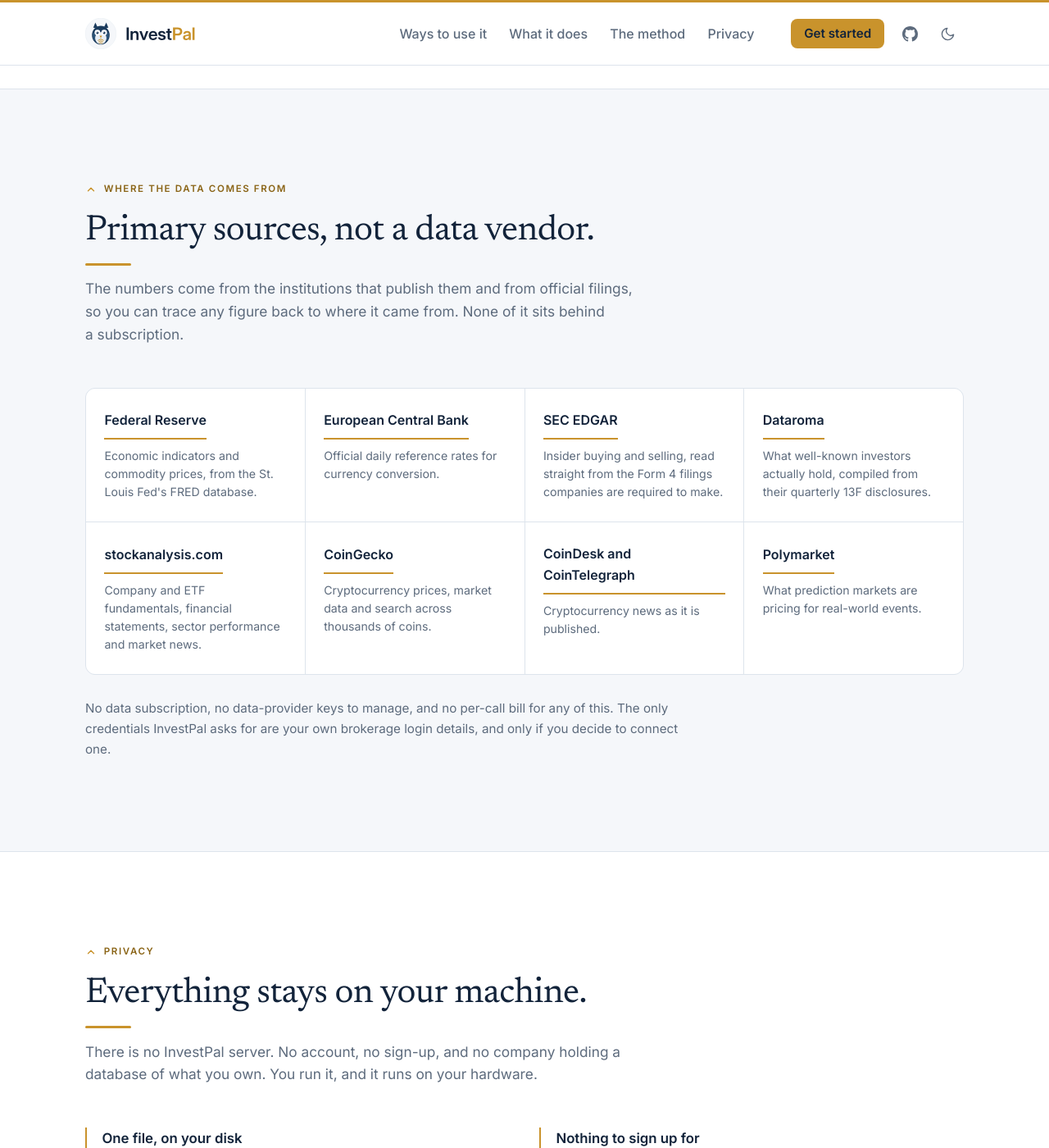
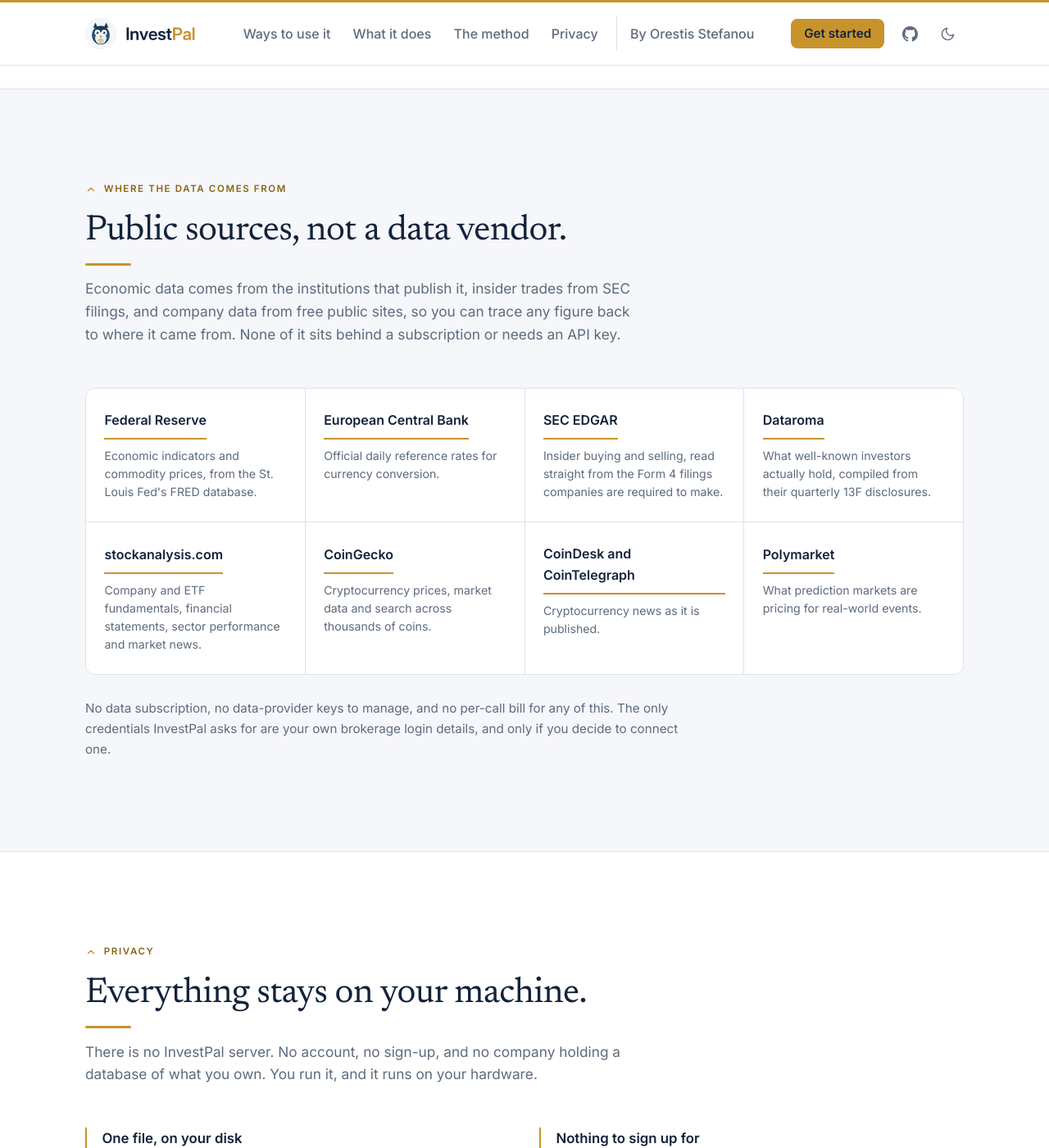
Before and after one commit to OrestisStefanou/OrestisStefanou.github.io, a Jekyll site: the page built from _pages/investpal.html, in a window 1280 px wide and 1400 px high, scrolled down 6527 px. Shown: the whole window at 82% size. Built offline with Jekyll 4.4.1, drawn with Linux system fonts in a browser that asks for light colours; some of the changed text lies outside the part shown.

Commit message:
Describe InvestPal's data as public sources and link back home
Three of the eight data sources are aggregators, so "primary sources"
overstated it. The heading, stat label, deck and page description now
say free public sources.

Adds a "By Orestis Stefanou" link to the top nav (wide screens) and
the mobile menu, and points the footer's "Blog" link at /writing/.

Co-Authored-By: Claude Opus 5.5 <noreply@anthropic.com>

```diff
--- a/_pages/investpal.html
+++ b/_pages/investpal.html
@@ -1,7 +1,7 @@
 ---
 layout: null
 title: InvestPal
-description: "InvestPal is an AI investment analyst that runs on your own machine. It researches any stock, ETF or coin from primary sources, follows fifteen written value-investing procedures, remembers your goals, and can connect to your own brokerage."
+description: "InvestPal is an AI investment analyst that runs on your own machine. It researches any stock, ETF or coin from free public sources, follows fifteen written value-investing procedures, remembers your goals, and can connect to your own brokerage."
 permalink: /investpal/
 ---
 <!DOCTYPE html>
@@ -97,6 +97,7 @@ if(t==='light'||t==='dark')d.setAttribute('data-theme',t);}catch(e){}})();
       <a class="nav-link" href="#features">What it does</a>
       <a class="nav-link" href="#method">The method</a>
       <a class="nav-link" href="#private">Privacy</a>
+      <a class="nav-link nav-link--home" href="/">By Orestis Stefanou</a>
     </nav>
 
     <details class="nav-mobile">
@@ -111,6 +112,7 @@ if(t==='light'||t==='dark')d.setAttribute('data-theme',t);}catch(e){}})();
         <a href="#private">Privacy</a>
         <a href="#get-started">Get started</a>
         <a href="https://github.com/OrestisStefanou/InvestPalEcosystem">GitHub</a>
+        <a href="/">By Orestis Stefanou</a>
       </div>
     </details>
 
@@ -179,7 +181,7 @@ only if the moat holds for a decade. Shall I test the moat next?</p>
   <div class="wrap">
     <dl class="stats">
       <div class="stat"><dt>Written analytical procedures</dt><dd><span class="stat-n">15</span></dd></div>
-      <div class="stat"><dt>Free primary data sources</dt><dd><span class="stat-n">8</span></dd></div>
+      <div class="stat"><dt>Free public data sources</dt><dd><span class="stat-n">8</span></dd></div>
       <div class="stat"><dt>Brokerages supported</dt><dd><span class="stat-n">3</span></dd></div>
       <div class="stat"><dt>File on your machine</dt><dd><span class="stat-n">1</span></dd></div>
     </dl>
@@ -391,10 +393,10 @@ only if the moat holds for a decade. Shall I test the moat next?</p>
   <div class="wrap">
     <div class="band-head reveal">
       <p class="eyebrow"><svg width="14" height="14" viewBox="0 0 24 24" fill="none" stroke="currentColor" stroke-width="2.4" stroke-linecap="round" stroke-linejoin="round" aria-hidden="true"><path d="M6 15l6-6 6 6"/></svg>Where the data comes from</p>
-      <h2 class="h2">Primary sources, not a data vendor.</h2>
-      <p class="deck">The numbers come from the institutions that publish them and from official
-      filings, so you can trace any figure back to where it came from. None of it sits behind a
-      subscription.</p>
+      <h2 class="h2">Public sources, not a data vendor.</h2>
+      <p class="deck">Economic data comes from the institutions that publish it, insider trades
+      from SEC filings, and company data from free public sites, so you can trace any figure back
+      to where it came from. None of it sits behind a subscription or needs an API key.</p>
     </div>
 
     <div class="sources reveal">
--- a/assets/css/investpal.css
+++ b/assets/css/investpal.css
@@ -301,6 +301,10 @@ code:not(pre code) {
 .nav-link:hover { color: var(--fg); }
 .nav-link:hover::after { transform: scaleX(1); }
 
+.nav-link--home { margin-left: .5rem; padding-left: 1rem; border-left: 1px solid var(--border); border-radius: 0; color: var(--fg-soft); }
+.nav-link--home::after { left: 1rem; }
+.nav-link, .nav-cta { white-space: nowrap; }
+@media (max-width: 1200px) { .nav-link--home { display: none; } }
 .nav-tools { display: flex; align-items: center; gap: .35rem; margin-left: 1rem; }
 
 .nav-cta {
```
Also changed, not shown: other parts of _pages/investpal.html (+1 -1 lines).
